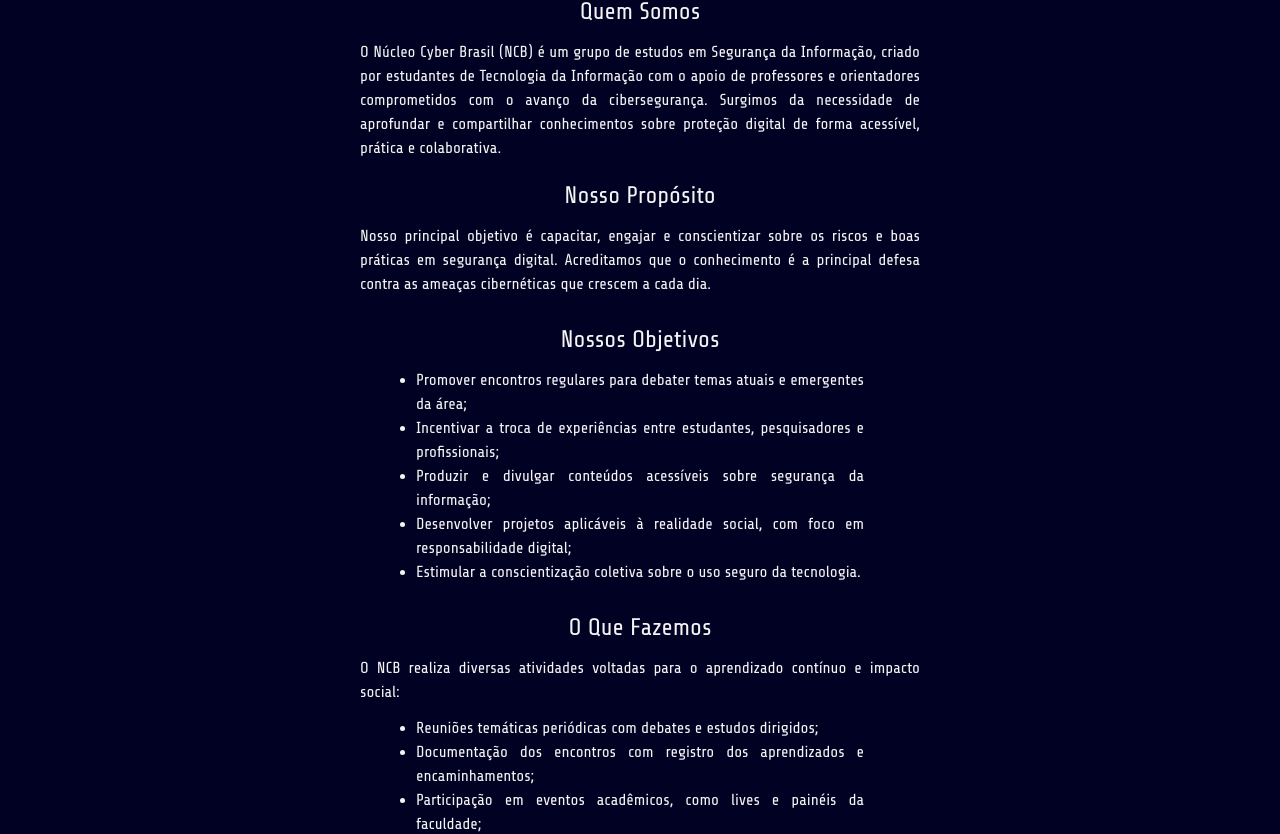
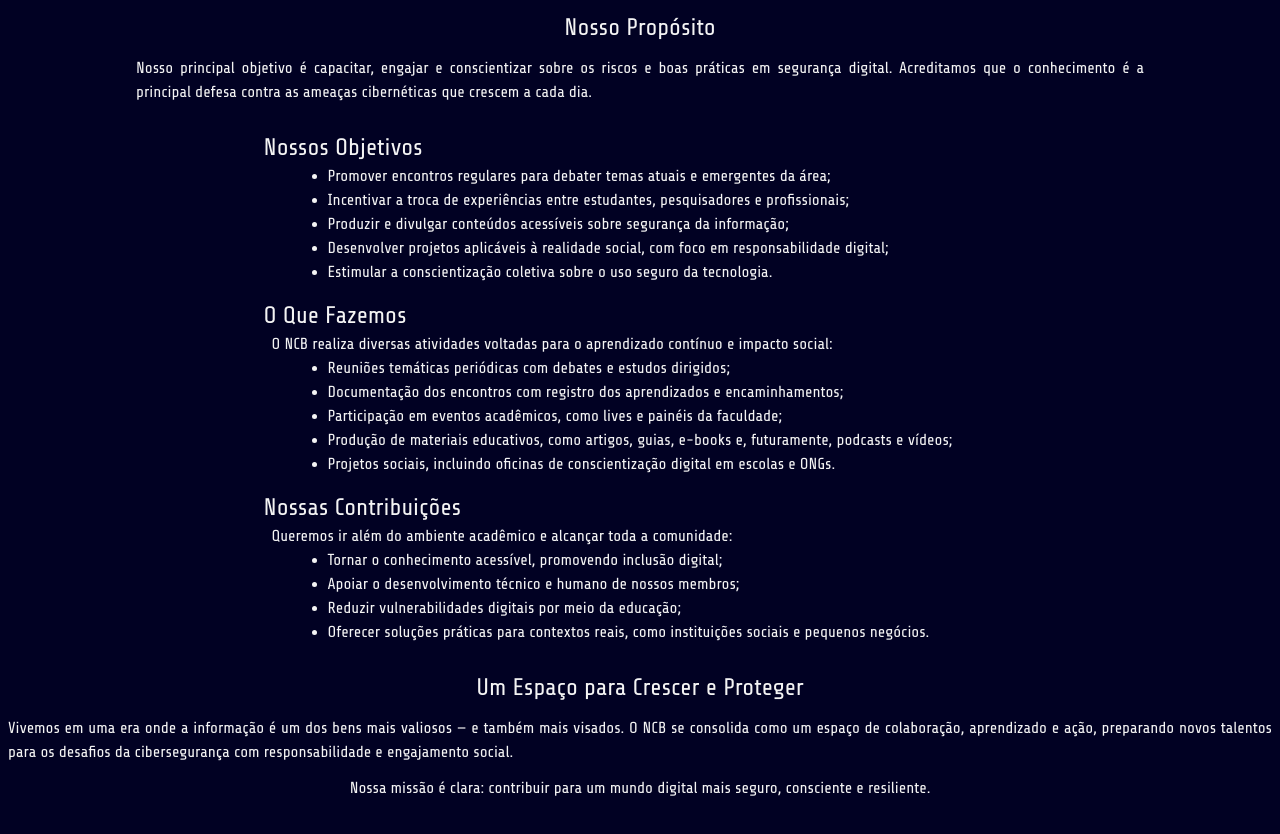
Before and after one commit to NucleoCyberBrasill/SiteNcbFull, a React (Vite) app: page /sobre in a window 1280 px wide. Shown: the part 252-1086 px from the top of the page. Built offline with nearby package versions, Linux system fonts and the light colour scheme.

Commit message:
:lipstick: style: about page

```diff
--- a/src/Components/features/Members/members.json
+++ b/src/Components/features/Members/members.json
@@ -6,7 +6,7 @@
     "image": "/imgs/members/julia_schrann.jpeg",
     "state": "pr",
     "github": "https://github.com/JSchrann",
-    "linkedin":"https://www.linkedin.com/in/schrannjulia/",
+    "linkedin": "https://www.linkedin.com/in/schrannjulia/",
     "discord": "https://discord.com/users/620413649147789338",
     "tags": ["cybersec"],
     "course": "si"
@@ -20,7 +20,7 @@
     "github": "https://github.com/Jhonatayu",
     "linkedin": "https://www.linkedin.com/in/jhonata-tavares/",
     "discord": "https://discord.com/users/357941121160314880",
-    "course":"cc",
+    "course": "cc",
     "tags": ["dev", "devops", "database"]
   },
 
@@ -28,88 +28,90 @@
     "id": 3,
     "name": "Rebecca Mello",
     "image": "/imgs/members/rebecca_mello.jpeg",
-    "state":"rj",
+    "state": "rj",
     "github": "https://github.com/Rbkmello",
     "linkedin": "https://www.linkedin.com/in/rebeccabmello",
     "course": "cc",
     "tags": ["cybersec", "dev", "designer"]
-  },{
+  },
+  {
     "id": 4,
     "name": "Vinícios Mendes",
     "image": "/imgs/members/vinicios_mendes.jpeg",
     "state": "ba",
     "github": "https://github.com/Vinny7x",
-    "linkedin":"https://linkedin.com/in/vinicios-mendes",
+    "linkedin": "https://linkedin.com/in/vinicios-mendes",
     "discord": "https://discord.com/users/864842051882450974",
-    "tags":["dev", "database"],
-    "course":"SI"
+    "tags": ["dev", "database"],
+    "course": "SI"
   },
   {
-    "id":5,
-    "name":"Ana",
-    "image":"/imgs/members/ana.jpg",
-   "state":"ce",
-    "github":"https://github.com/iambel",
-    "linkedin":"https://www.linkedin.com/in/iambel/",
-    "tags":["dev","datascience","designer"],
-    "course":"cc"
+    "id": 5,
+    "name": "Ana",
+    "image": "/imgs/members/ana.jpg",
+    "state": "ce",
+    "github": "https://github.com/iambel",
+    "linkedin": "https://www.linkedin.com/in/iambel/",
+    "tags": ["dev", "datascience", "designer"],
+    "course": "cc"
   },
   {
-    "id":6,
-    "name":"Vitor Leão",
-    "image":"/imgs/members/vitor_leao.png",
-    "state":"mg",
-    "github":"https://github.com/baddjoke",
-    "linkedin":"https://www.linkedin.com/in/v%C3%ADtor-le%C3%A3o-a19638356/",
-    "course":"ads",
-    "tags":["dev"]
-  },{
-    "id":7,
-    "name":"Willian",
-    "image":"/imgs/members/willian_miranda.jpeg",
-    "state":"to",
-    "github":"https://github.com/mimi-utmost",
-    "linkedin":"https://www.linkedin.com/in/willian-miranda-rodrigues/",
-    "course":"cc",
+    "id": 6,
+    "name": "Vitor Leão",
+    "image": "/imgs/members/vitor_leao.png",
+    "state": "mg",
+    "github": "https://github.com/baddjoke",
+    "linkedin": "https://www.linkedin.com/in/v%C3%ADtor-le%C3%A3o-a19638356/",
+    "course": "ads",
     "tags": ["dev"]
-  },{
-    "id":8,
-    "name":"Jade Freire",
-    "image":"/imgs/members/jade_freire.jpeg",
-    "state":"rj",
-    "github":"https://github.com/JadeFreire21",
-    "linkedin":"www.linkedin.com/in/jade-freire-coelho-marins-b077a9142",
-    "course":"si",
+  },
+  {
+    "id": 7,
+    "name": "Willian",
+    "image": "/imgs/members/willian_miranda.jpeg",
+    "state": "to",
+    "github": "https://github.com/mimi-utmost",
+    "linkedin": "https://www.linkedin.com/in/willian-miranda-rodrigues/",
+    "course": "cc",
+    "tags": ["dev"]
+  },
+  {
+    "id": 8,
+    "name": "Jade Freire",
+    "image": "/imgs/members/jade_freire.jpeg",
+    "state": "rj",
+    "github": "https://github.com/JadeFreire21",
+    "linkedin": "www.linkedin.com/in/jade-freire-coelho-marins-b077a9142",
+    "course": "si",
     "tags": ["cybersec"]
   },
   {
-    "id":9,
-    "name":"Otávio Alves",
-    "image":"/imgs/members/otavio_alves.jpeg",
-    "state":"rj",
-    "linkedin":"https://linkedin.com/in/otávio-alves",
+    "id": 9,
+    "name": "Otávio Alves",
+    "image": "/imgs/members/otavio_alves.jpeg",
+    "state": "rj",
+    "linkedin": "https://linkedin.com/in/otávio-alves",
     "github": "https://github.com/DevOtavioAlves",
-    "course":"si",
+    "course": "si",
     "tags": ["cybersec", "devops"]
   },
   {
-    "id":10,
-    "name":"Wanderlei",
-    "image":"/imgs/members/wanderlei.jpeg",
+    "id": 10,
+    "name": "Wanderlei",
+    "image": "/imgs/members/wanderlei.jpeg",
     "state": "df",
-    "linkedin":"https://www.linkedin.com/in/wanderlei-thech",
-    "github":"https://github.com/wanderleiads",
-    "course":"ads",
+    "linkedin": "https://www.linkedin.com/in/wanderlei-thech",
+    "github": "https://github.com/wanderleiads",
+    "course": "ads",
     "tags": ["dev", "designer"]
   },
   {
-    "id":11,
-    "name":"Paulo Cesar",
-    "image":"/imgs/members/paulo_cesar.jpeg",
-    "github":"https://github.com/Paulo3131",
-    "state":"go",
-    "linkedin":"https://www.linkedin.com/in/paulo-cesar-da-silva-oliveira-686883284/",
-    "course":"gti"
-
-}
+    "id": 11,
+    "name": "Paulo Cesar",
+    "image": "/imgs/members/paulo_cesar.jpeg",
+    "github": "https://github.com/Paulo3131",
+    "state": "go",
+    "linkedin": "https://www.linkedin.com/in/paulo-cesar-da-silva-oliveira-686883284/",
+    "course": "gti"
+  }
 ]
--- a/src/pages/About.tsx
+++ b/src/pages/About.tsx
@@ -3,12 +3,12 @@ import { MainTemplate } from "@/Components/layouts/MainTemplate";
 export function About() {
   return (
     <MainTemplate>
-      <div className="min-h-screen flex flex-col justify-center items-center gap-3 pb-20 pt-30 px-6 ">
+      <div className="min-h-screen flex flex-col justify-center items-center gap-3 mb-10">
         <h1 className="text-3xl text-center">
           Sobre o NCB – Núcleo Cyber Brasil
         </h1>
         <h2 className="text-2xl">Quem Somos</h2>
-        <p className="text-justify max-w-xl px-2">
+        <p className="text-justify ml-[10%] mr-[10%] px-2">
           O Núcleo Cyber Brasil (NCB) é um grupo de estudos em Segurança da
           Informação, criado por estudantes de Tecnologia da Informação com o
           apoio de professores e orientadores comprometidos com o avanço da
@@ -18,22 +18,22 @@ export function About() {
         </p>
 
         <h2 className="text-2xl pt-2">Nosso Propósito</h2>
-        <p className="text-justify max-w-xl px-2">
+        <p className="text-justify ml-[10%] mr-[10%] px-2">
           Nosso principal objetivo é capacitar, engajar e conscientizar sobre os
           riscos e boas práticas em segurança digital. Acreditamos que o
           conhecimento é a principal defesa contra as ameaças cibernéticas que
           crescem a cada dia.
         </p>
+        <div className="flex flex-col ">
           <h2 className="text-2xl pt-4">Nossos Objetivos</h2>
-
-        <ul className="text-justify max-w-xl px-16">
+          <ul className="text-justify px-16">
             <li className="list-disc">
-            Promover encontros regulares para debater temas atuais e emergentes
-            da área;
+              Promover encontros regulares para debater temas atuais e
+              emergentes da área;
             </li>
             <li className="list-disc">
-            Incentivar a troca de experiências entre estudantes, pesquisadores e
-            profissionais;
+              Incentivar a troca de experiências entre estudantes, pesquisadores
+              e profissionais;
             </li>
             <li className="list-disc">
               Produzir e divulgar conteúdos acessíveis sobre segurança da
@@ -50,11 +50,11 @@ export function About() {
           </ul>
 
           <h2 className="text-2xl pt-4">O Que Fazemos</h2>
-        <p className="text-justify max-w-xl px-2">
-          O NCB realiza diversas atividades voltadas para o aprendizado contínuo
-          e impacto social:
+          <p className="text-justify  px-2">
+            O NCB realiza diversas atividades voltadas para o aprendizado
+            contínuo e impacto social:
           </p>
-        <ul className="text-justify max-w-xl px-16">
+          <ul className="text-justify  px-16">
             <li className="list-disc">
               Reuniões temáticas periódicas com debates e estudos dirigidos;
             </li>
@@ -77,10 +77,10 @@ export function About() {
           </ul>
 
           <h2 className="text-2xl pt-4">Nossas Contribuições</h2>
-        <p className="text-justify max-w-xl px-2">
+          <p className="text-justify px-2">
             Queremos ir além do ambiente acadêmico e alcançar toda a comunidade:
           </p>
-        <ul className="text-justify max-w-xl px-2 pl-16">
+          <ul className="text-justify px-2 pl-16">
             <li className="list-disc">
               Tornar o conhecimento acessível, promovendo inclusão digital;
             </li>
@@ -95,15 +95,15 @@ export function About() {
               sociais e pequenos negócios.
             </li>
           </ul>
-
+        </div>
         <h2 className="text-2xl pt-4">Um Espaço para Crescer e Proteger</h2>
-        <p className="text-justify max-w-xl px-2">
+        <p className="text-justify px-2">
           Vivemos em uma era onde a informação é um dos bens mais valiosos — e
           também mais visados. O NCB se consolida como um espaço de colaboração,
           aprendizado e ação, preparando novos talentos para os desafios da
           cibersegurança com responsabilidade e engajamento social.
         </p>
-        <p className="text-justify max-w-xl px-2">
+        <p className="text-justify px-2">
           Nossa missão é clara: contribuir para um mundo digital mais seguro,
           consciente e resiliente.
         </p>
```
Lines whose indentation alone changed are shown as unchanged.
